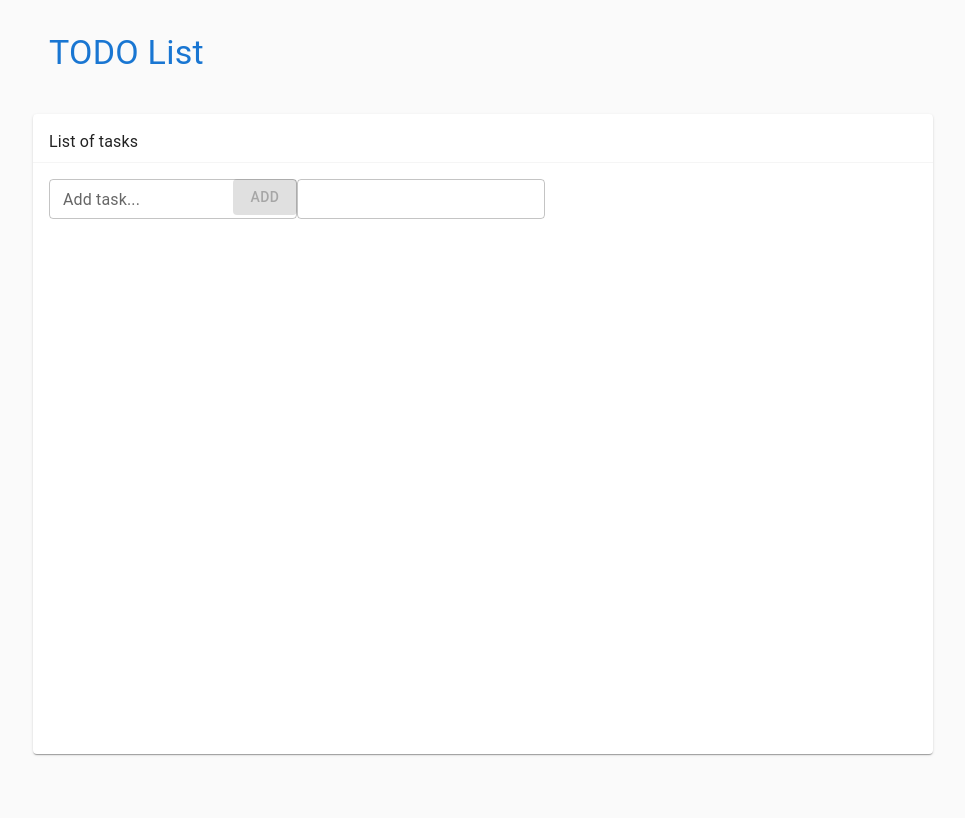
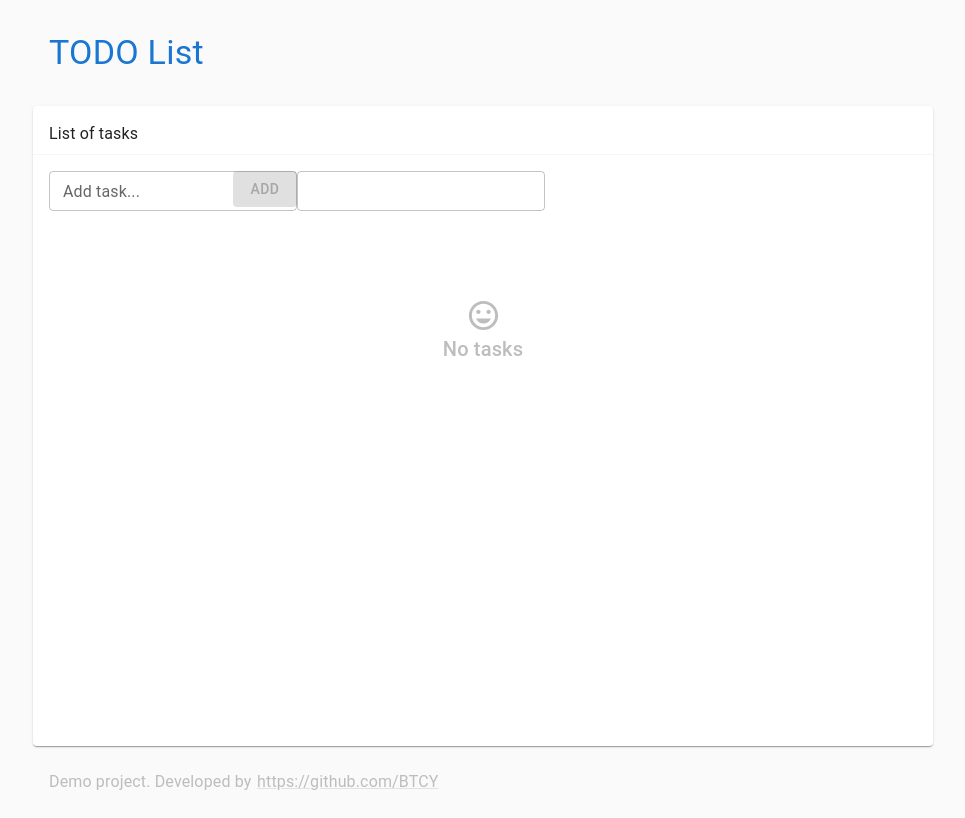
Before and after one commit to BTCY/TODO-list, a React (Create React App) app: page / in a window 1280 px wide. Shown: the whole page, without its empty margins (157-1122 px from the left). Built offline with nearby package versions, Linux system fonts and the light colour scheme.

Commit message:
Added Copyright, Footer, Stub when no data

```diff
--- a/src/App.tsx
+++ b/src/App.tsx
@@ -5,6 +5,8 @@ import Layout from "./layout/Layout";
 import TodoList from "./components/todo-list/TodoList";
 import BlockWrapper from "./components/common/BlockWrapper";
 import Logo from "./components/logo/Logo";
+import Footer from "./layout/Footer";
+import Copyright from "./components/copyright/Copyright";
 
 
 export default function App() {
@@ -22,6 +24,10 @@ export default function App() {
                 </BlockWrapper>
             </Body>
 
+            <Footer>
+                <Copyright />
+            </Footer>
+
         </Layout>
     )
 }
--- /dev/null
+++ b/src/components/copyright/Copyright.tsx
@@ -0,0 +1,34 @@
+import React from "react";
+import { Link, Typography } from "@mui/material";
+import theme from "../../theme/MainTheme";
+
+/*
+*   Copyright
+*/
+
+const Copyright = () => {
+
+    return (
+        <Typography
+            component="p"
+            variant="body1"
+            color={theme.palette.grey[400]}
+            sx={{
+                width: "100%",
+            }}
+        >
+            Demo project. Developed by
+            <Link
+                href="https://github.com/BTCY"
+                target={"_blank"}
+                color={theme.palette.grey[400]}
+                sx={{ ml: .7 }}
+            >
+                https://github.com/BTCY
+            </Link>
+        </Typography>
+    );
+
+}
+
+export default Copyright;
--- a/src/components/todo-list/List.tsx
+++ b/src/components/todo-list/List.tsx
@@ -1,6 +1,7 @@
 import React, { useCallback } from "react";
 import update from 'immutability-helper';
 import Item from "./Item";
+import NoItems from "./NoItems";
 import { List as MuiList } from "@mui/material";
 import { observer } from "mobx-react-lite";
 import { ITodoItem } from "../../stores/store";
@@ -42,9 +43,16 @@ const List = observer(({ todoList, setTodoList }: IList) => {
 
 
     return (
-        <MuiList sx={{ width: "100%" }}>
-            {todoList?.map((item: ITodoItem, index: number) => renderItem(item, index))}
-        </MuiList>
+        <>
+            {todoList?.length > 0 &&
+                <MuiList sx={{ width: "100%" }}>
+                    {todoList?.map((item: ITodoItem, index: number) => renderItem(item, index))}
+                </MuiList>
+            }
+            {todoList?.length === 0 &&
+                <NoItems />
+            }
+        </>
     );
 
 });
--- /dev/null
+++ b/src/components/todo-list/NoItems.tsx
@@ -0,0 +1,37 @@
+import React from "react";
+import { Grid, Typography } from "@mui/material";
+import InsertEmoticonIcon from '@mui/icons-material/InsertEmoticon';
+import theme from "../../theme/MainTheme";
+
+/*
+*   No tasks in TODO list
+*/
+
+const NoItems = () => {
+
+    return (
+        <Grid
+            container
+            justifyContent="center"
+            alignItems="center"
+            direction="column"
+            sx={{
+                mt: "10%",
+                color: theme.palette.grey[400]
+            }}
+        >
+            <InsertEmoticonIcon
+                fontSize={"large"}
+            />
+            <Typography
+                component="p"
+                variant="h6"
+            >
+                No tasks
+            </Typography>
+        </Grid>
+    );
+
+}
+
+export default NoItems;
--- a/src/layout/Body.tsx
+++ b/src/layout/Body.tsx
@@ -16,7 +16,8 @@ const Body = ({ children }: IBody) => {
         <Grid
             container
             sx={{
-                mt: 3,
+                mt: 2,
+                mb: 2,
             }}
         >
             <Paper
--- /dev/null
+++ b/src/layout/Footer.tsx
@@ -0,0 +1,31 @@
+import React from "react";
+import { Grid } from "@mui/material";
+
+/*
+*   Layout: application footer
+*/
+
+interface IFooter {
+    children?: React.ReactNode;
+}
+
+
+const Footer = ({ children }: IFooter) => {
+
+    return (
+        <Grid
+            container
+            sx={{
+                pt: 1,
+                pr: 2,
+                pb: 3,
+                pl: 2,
+            }}
+        >
+            {children}
+        </Grid>
+    );
+
+}
+
+export default Footer;
```
